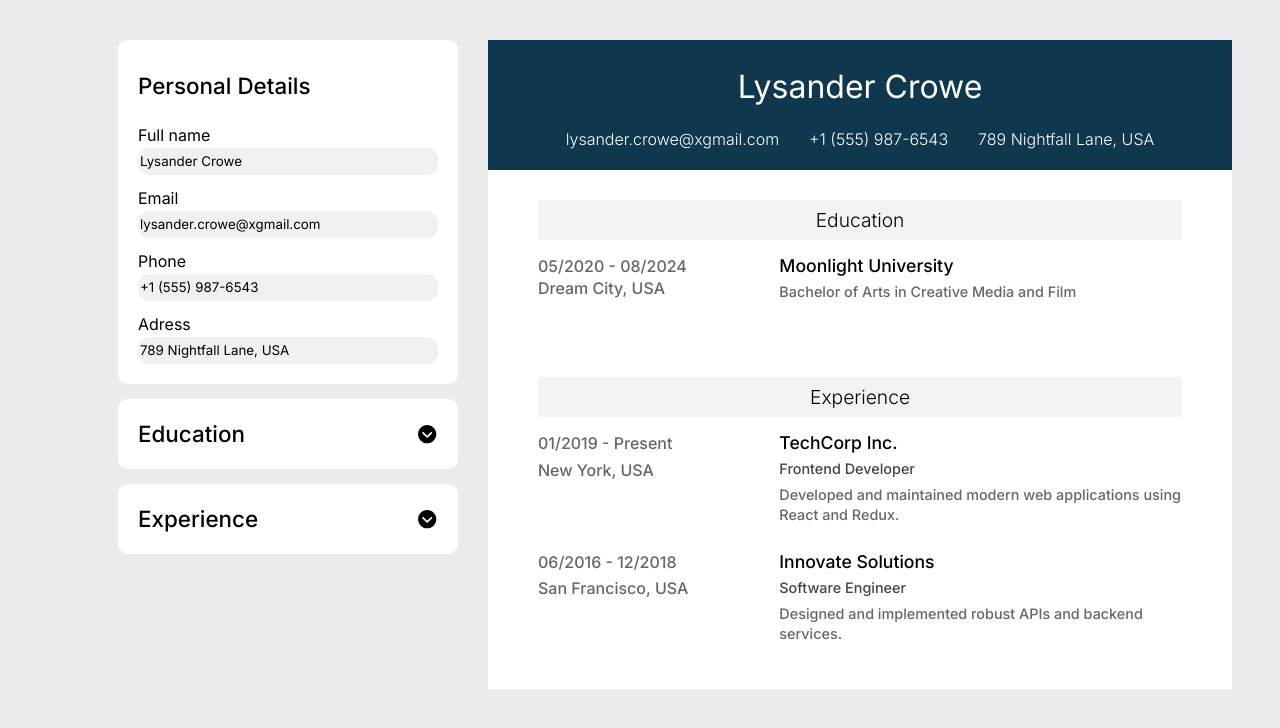
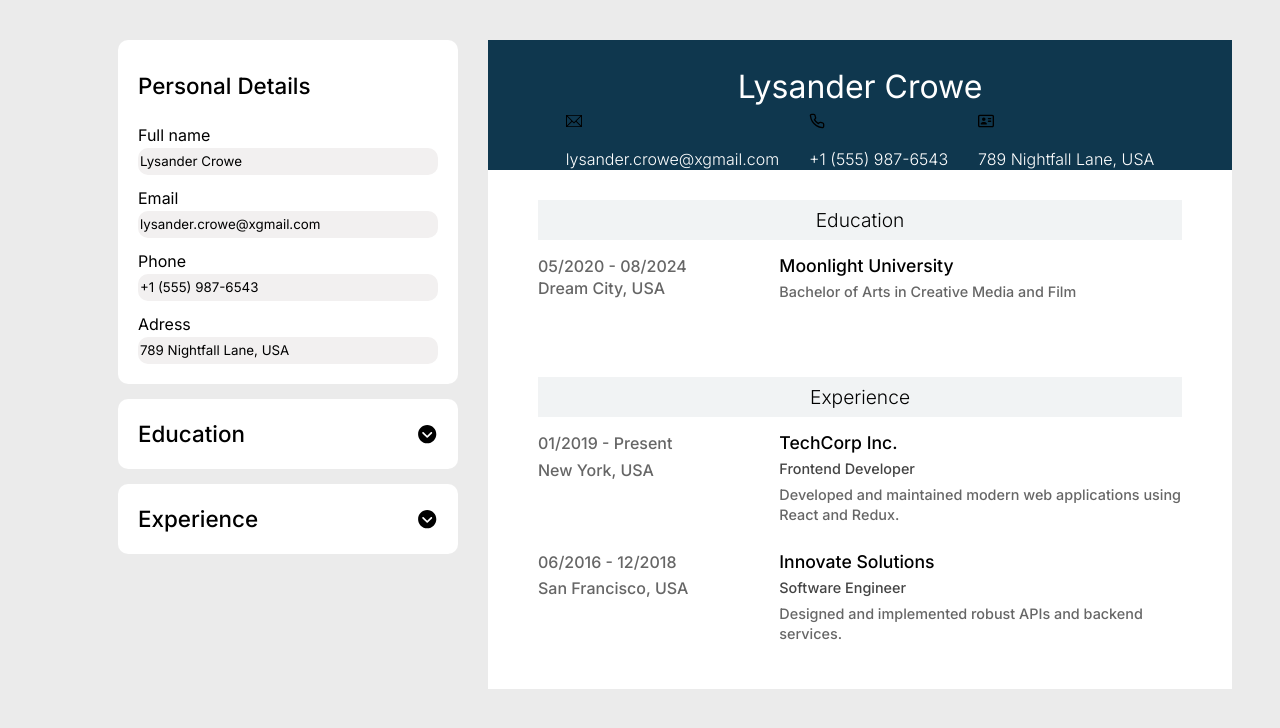
Before and after one commit to onurdemirk/cv-application, a React (Vite) app: page / in a window 1280 px wide. Shown: the top 728 px of the page. Built offline with nearby package versions, Linux system fonts and the light colour scheme.

Commit message:
Add icons for header elements (phone,mail,address)

```diff
--- a/src/components/CVHeader.jsx
+++ b/src/components/CVHeader.jsx
@@ -1,4 +1,7 @@
 import React from "react";
+import { TfiEmail } from "react-icons/tfi";
+import { FiPhone } from "react-icons/fi";
+import { FaRegAddressCard } from "react-icons/fa6";
 
 export default function CVHeader(props) {
   return (
@@ -7,9 +10,15 @@ export default function CVHeader(props) {
         <h2>{props.name}</h2>
       </div>
       <div className="cv-header-details">
-        <p>{props.email}</p>
-        <p>{props.phone}</p>
-        <p>{props.address}</p>
+        <div className="header-details">
+          <TfiEmail className="header-button" /> <p>{props.email}</p>
+        </div>
+        <div className="header-details">
+        <FiPhone className="header-button" /> <p>{props.phone}</p>
+        </div>
+        <div className="header-details">
+        <FaRegAddressCard className="header-button" /><p>{props.address}</p>
+        </div>
       </div>
     </div>
   );
```
